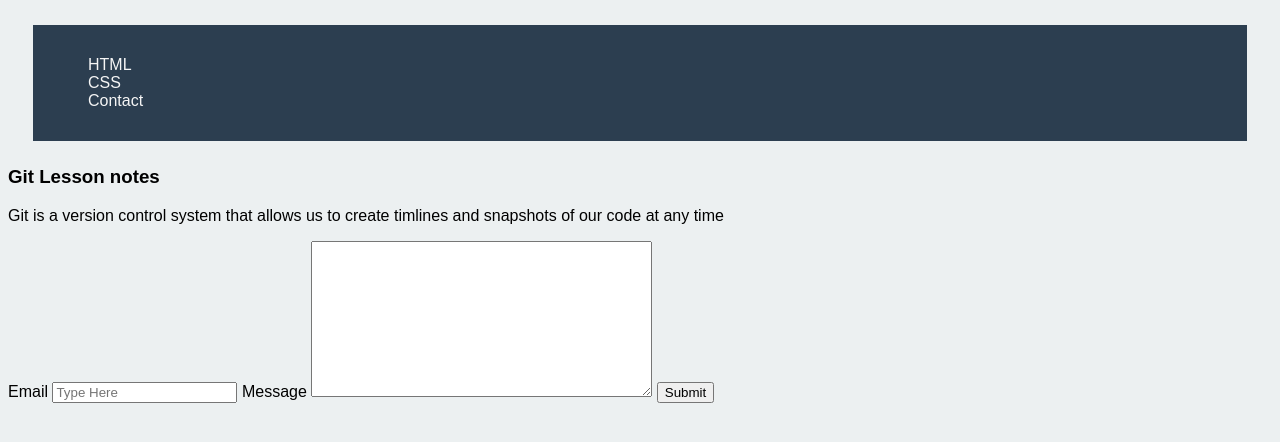
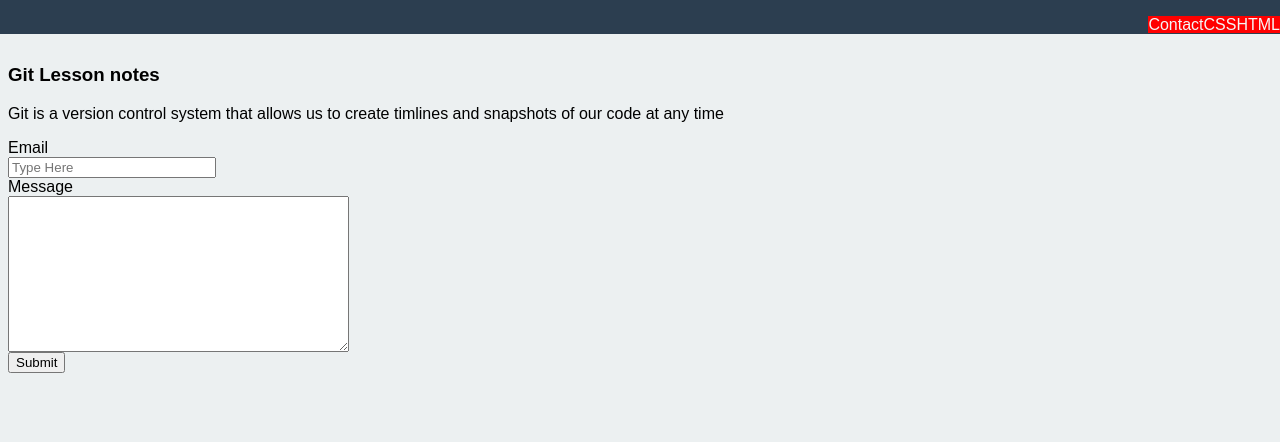
Before and after one commit to HenryDufour04/sdb-sep-22-html-css-lesson, a plain HTML site: page index.html in a window 1280 px wide. Drawn offline with Linux system fonts and the light colour scheme.

Commit message:
float added

```diff
--- a/index.html
+++ b/index.html
@@ -25,7 +25,7 @@
         </ul>
     </nav>
 
-    <div>
+    <div style="margin-top:4em;">
         <h3> Git Lesson notes </h3>
             <p> Git is a version control system that allows us to create timlines and snapshots of our code at any time</p>
 
@@ -35,10 +35,10 @@
 
     <div id="form-container">
         <form action="">
-            <label for="email">Email</label>
-            <input type="email" placeholder="Type Here" autocapitalize="off" autocomplete="off">
-            <label for="message">Message</label>
-            <textarea name="message" id="message" cols="40" rows="10"></textarea>
+            <label  class="form-display" for="email" >Email</label>
+            <input id="email-input" class="form-display" type="email" placeholder="Type Here" autocapitalize="off" autocomplete="off">
+            <label class="form-display" for="message">Message</label>
+            <textarea class="form-display" name="message-input" cols="40" rows="10"></textarea>
             <button id="submit" class="submit" type="button">Submit</button>
         </form>
     </div>
@@ -46,6 +46,9 @@
 
 
 
+<div class="test">
+
+</div>
 
 
 
--- a/style.css
+++ b/style.css
@@ -36,21 +36,34 @@ body {
 }
 
 nav {
+    position: fixed;
+    top: 0;
+    left: 0;
+    width: 100vw;
     background-color: #2c3e50
     !important;
-    margin:  25px;
-    padding: 15px;
+
 }
 
 .menu-options{
+    float: right;
     list-style-type: none;
 }
 
 .nav-link{
     text-decoration: none;
     color: whitesmoke;
+    background-color: red;
 }
 
 .nav-link:hover{
     color: #2980b9;
 }
+
+.form-display{
+    display: block;
+}
+
+#email-input{
+    width: 15em;
+}
```
